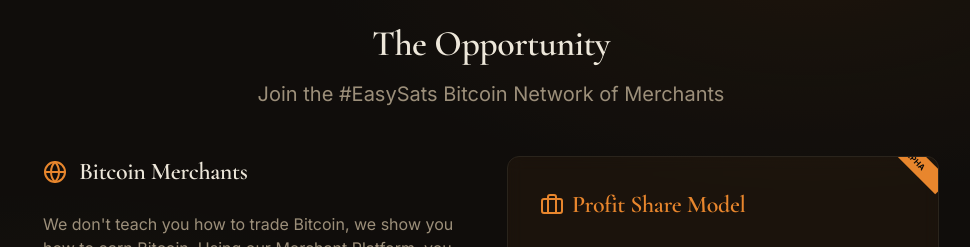
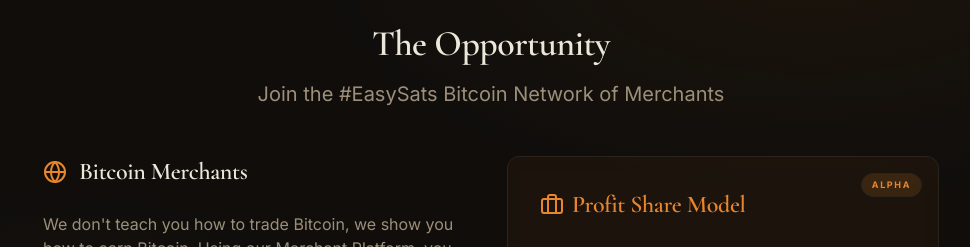
Before and after one commit to BigBossRabbit/EasyHub, a React (Vite) app: page /timeforce in a window 1280 px wide. Shown: the part 1700-1947 px from the top of the page, without its empty margins (149-1119 px from the left). Built offline with nearby package versions, Linux system fonts and the light colour scheme; no server answers.

Commit message:
timeforce: fix the clipped ALPHA corner ribbon — rotated 45degs and translated it hung half outside the card, showing only 'PHA'; now a clean pill badge fully inside the corner

```diff
--- a/src/pages/TimeForce.tsx
+++ b/src/pages/TimeForce.tsx
@@ -448,7 +448,7 @@ const TimeForce = () => {
             </div>
 
             <div className="bg-primary/5 border border-primary/20 rounded-lg p-8 backdrop-blur-sm relative overflow-hidden group flex flex-col justify-between min-h-[300px]">
-              <div className="absolute top-0 right-0 p-1 bg-primary text-[8px] font-bold text-black transform rotate-45 translate-x-4 -translate-y-2 w-20 text-center">ALPHA</div>
+              <div className="absolute top-4 right-4 px-2.5 py-1 rounded-full bg-primary/15 border border-primary/40 text-primary text-[9px] font-bold tracking-[0.18em] select-none">ALPHA</div>
 
               <div>
                 <h3 className="text-2xl font-semibold mb-6 text-primary flex items-center gap-2">
```
